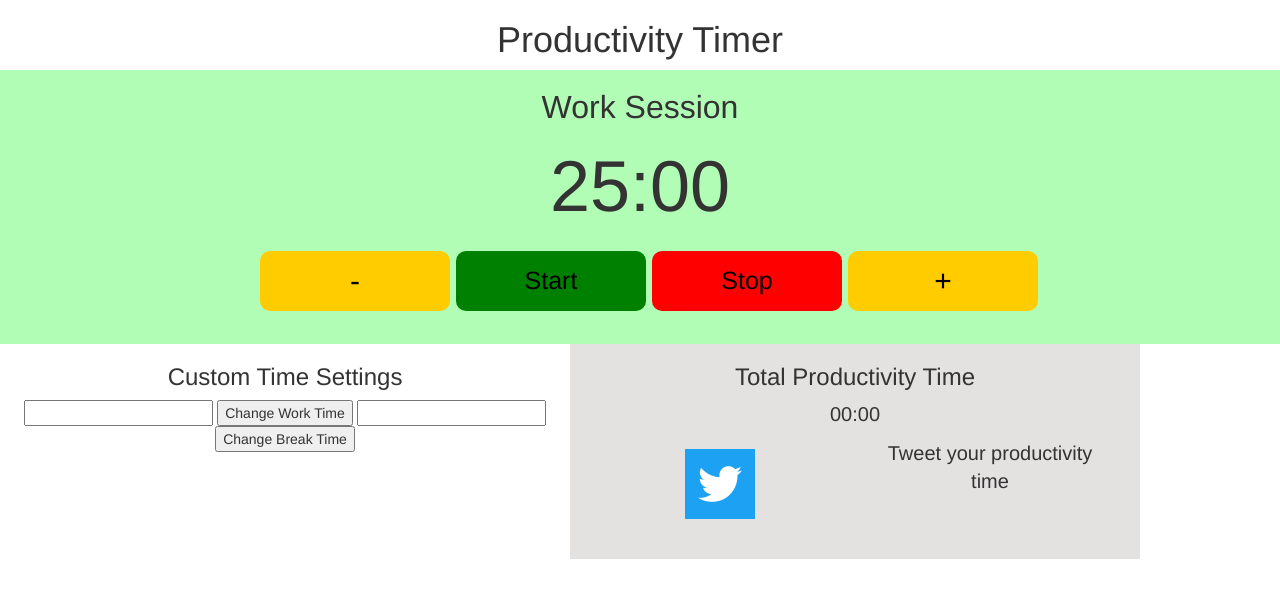
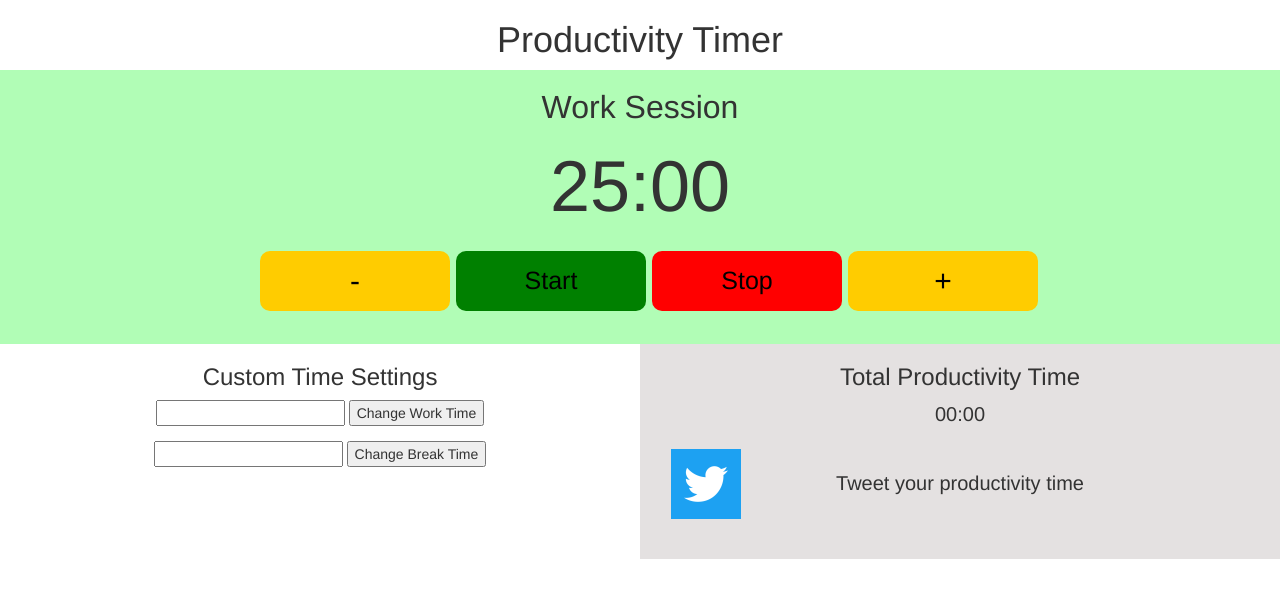
Before and after one commit to MarkLoeser/productivity-timer, a plain HTML site: page index.html in a window 1280 px wide. Drawn offline with nearby package versions, Linux system fonts and the light colour scheme; a web font is replaced by a local one.

Commit message:
fixed tweet section

```diff
--- a/index.html
+++ b/index.html
@@ -55,26 +55,29 @@
 			</div>
 		</div>
   </div>
-  	<div class="row container">
-		<div class="customTime col-xs-6">
-			<div>
+  	<div class="row container-fluid">
+		<div class="customTime col-sm-6 col-xs-12">
+			<div class="row">
 				<h3>Custom Time Settings</h3>
 			</div>
-
+			<div class="row changeTime">
   				<input id="customWorkTime" type="text" onkeypress='return event.charCode >= 48 && event.charCode <= 57'>
   				<input type="button" value="Change Work Time" onClick="changeDefaultWorkTime()">
-  				<input id="customBreakTime" type="text">
+  			</div>
+  			<div class="row changeTime">
+  				<input id="customBreakTime" type="text" onkeypress='return event.charCode >= 48 && event.charCode <= 57'>
   				<input type="button" value="Change Break Time" onClick="changeDefaultBreakTime()">
+  			</div>
 		</div>
-		<div class="productive col-xs-6">
+		<div class="productive col-sm-6 col-xs-12">
 			<div class="row">
 				<h3>Total Productivity Time</h3>
 				<p id="productivityTime"></p>
 			</div>
-			<div class="col-xs-6 tweet" onclick="tweetIt()">
+			<div class="col-xs-2 tweet" onclick="tweetIt()">
 				<img src="images/twitter.png">
 			</div>
-			<div class="col-xs-6">
+			<div class="col-xs-8 tweetExplanation">
 				<p>Tweet your productivity time</p>
 			</div>
 	</div>
--- a/style.css
+++ b/style.css
@@ -4,6 +4,9 @@ h1 {
 	font-size: 80px;
 }
 
+.changeTime{
+	margin-bottom: 15px;
+}
 
 .timer {
 	text-align: center;
@@ -124,3 +127,7 @@ h1 {
 	display: block;
 	padding: 10px;
 }
+
+.tweetExplanation {
+	padding-top: 30px;
+}
```
